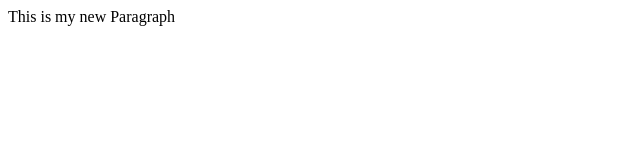
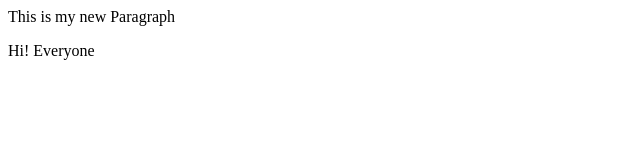
Before and after one commit to asif-175/local_repo, a plain HTML site: page index.html in a window 1280 px wide. Shown: the full height of the page, 0-640 px from the left. Drawn offline with Linux system fonts and the light colour scheme.

Commit message:
new feature

```diff
--- a/index.html
+++ b/index.html
@@ -1 +1,2 @@
 <p>This is my new Paragraph</p>
+<p>Hi! Everyone</p>
```
